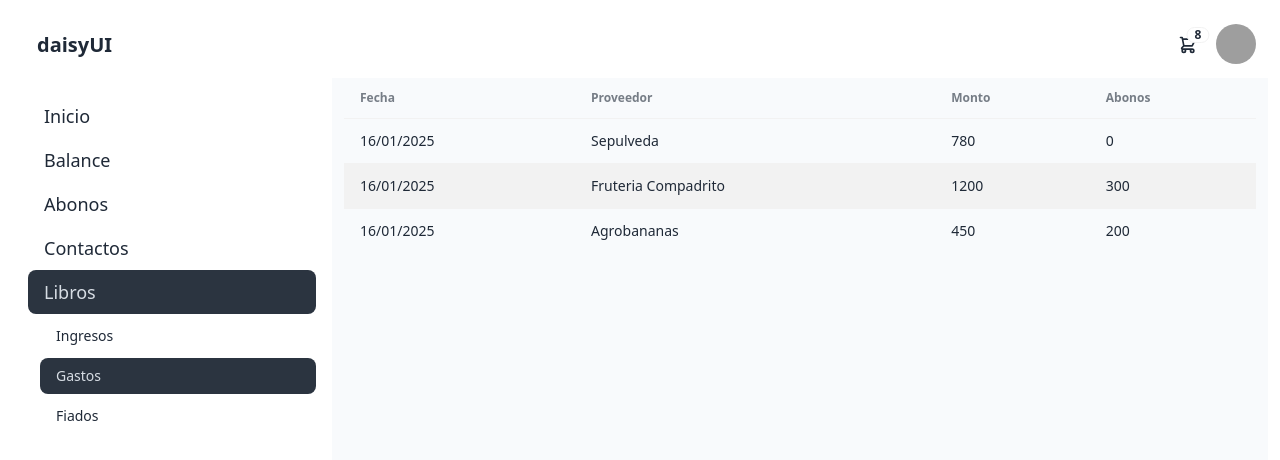
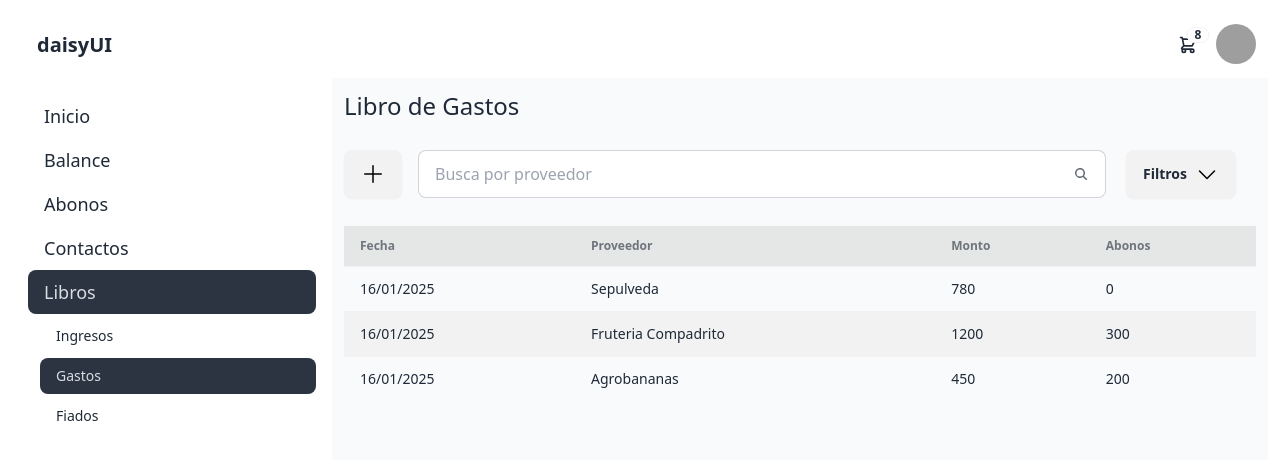
Before and after one commit to ewa1do/finances-app, a React (Vite) app: page /ledger/gastos in a window 1280 px wide. Shown: the top 460 px of the page. Built offline with nearby package versions, Linux system fonts and the light colour scheme; grey boxes are pictures that could not be loaded.

Commit message:
making filter components for expenses table

```diff
--- a/src/features/ledger/Expenses.tsx
+++ b/src/features/ledger/Expenses.tsx
@@ -1,4 +1,6 @@
 import { IExpenseResponse } from "../../models/IExpenseResponse";
+import { CaretButton, PlusButton } from "../../ui/Buttons/";
+import { SearchBar } from "../../ui/SearchBar";
 import { getDate } from "../../utils/getDate";
 import Table from "./Table";
 
@@ -28,7 +30,23 @@ const expensesBody: IExpenseResponse[] = [
 export default function Expenses() {
     return (
         <>
+            <h3 className="text-2xl mt-3">Libro de Gastos</h3>
+
+            <TableViewHeader />
+
             <Table header={expensesHeaders} body={expensesBody} />
         </>
     );
 }
+
+function TableViewHeader() {
+    return (
+        <div className="flex my-7">
+            <span className="mr-4">
+                <PlusButton size="md" />
+            </span>
+            <SearchBar size="lg" />
+            <CaretButton {...{ placeholder: "Filtros", iconSize: "md" }} />
+        </div>
+    );
+}
--- a/src/features/ledger/Ledger.tsx
+++ b/src/features/ledger/Ledger.tsx
@@ -1,9 +1,7 @@
-import Table from "./Table";
-
 export default function Ledger() {
     return (
-        <div className="w-full">
-            <Table />
-        </div>
+        <>
+            <h1>Libros</h1>
+        </>
     );
 }
--- a/src/features/ledger/Table.tsx
+++ b/src/features/ledger/Table.tsx
@@ -4,7 +4,7 @@ export default function Table({ header, body }: { header: string[]; body: IExpen
     return (
         <div className="overflow-x-auto">
             <table className="table table-zebra">
-                <thead>
+                <thead className="bg-base-300">
                     <tr>
                         {header.map((value) => (
                             <th key={value}>{value}</th>
```
